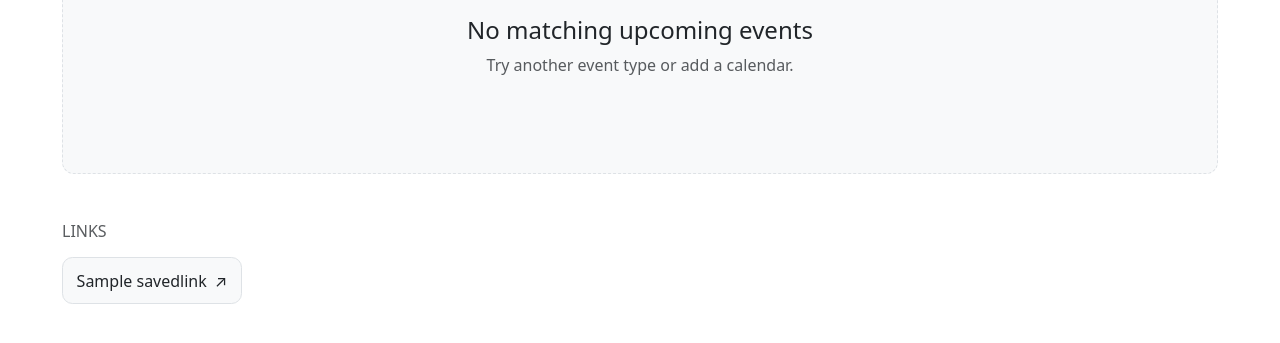
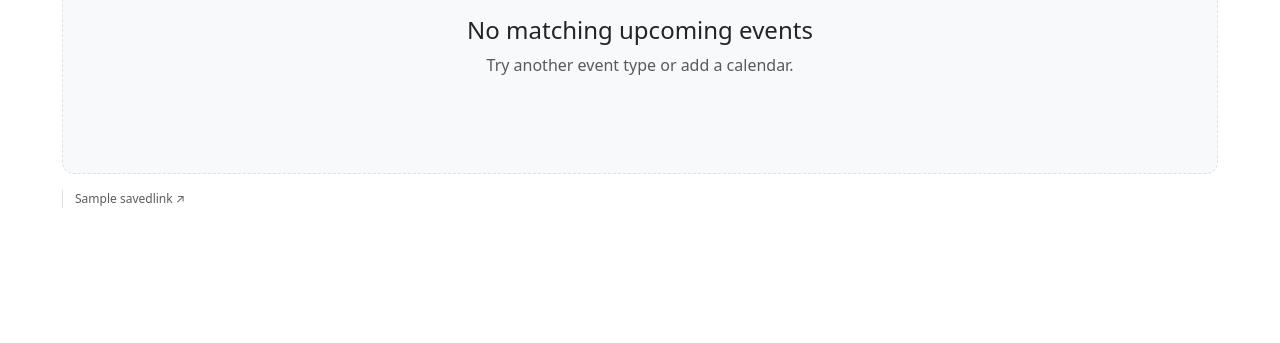
Before and after one commit to sri/gamescal, a Django app: page / in a window 1280 px wide. Shown: the part 300-643 px from the top of the page. Run offline with Django 5.2, Linux system fonts and the light colour scheme; tables that the repository leaves empty hold one stand-in row (values such as "Sample post"); data that the repository does not hold is empty.

Commit message:
Move saved links beside the footer version

```diff
--- a/static/css/base.css
+++ b/static/css/base.css
@@ -182,37 +182,6 @@ a {
   grid-template-columns: minmax(8rem, 0.6fr) minmax(12rem, 1.4fr) auto;
   gap: 0.5rem;
   margin-top: 0.75rem;
-}
-
-.page-saved-link-list {
-  display: flex;
-  flex-wrap: wrap;
-  gap: 0.75rem;
-}
-
-.page-saved-link {
-  display: inline-flex;
-  max-width: 100%;
-  align-items: center;
-  gap: 0.5rem;
-  padding: 0.65rem 0.85rem;
-  border: 1px solid var(--bs-border-color);
-  border-radius: 0.65rem;
-  color: var(--bs-body-color);
-  background: var(--bs-tertiary-bg);
-  text-decoration: none;
-}
-
-.page-saved-link span:first-child {
-  overflow: hidden;
-  text-overflow: ellipsis;
-  white-space: nowrap;
-}
-
-.page-saved-link:hover {
-  border-color: var(--bs-primary-border-subtle);
-  color: var(--bs-primary-text-emphasis);
-  background: var(--bs-primary-bg-subtle);
 }
 
 @media (max-width: 575.98px) {
@@ -892,3 +861,32 @@ a {
 .build-version a:hover {
   text-decoration: underline;
 }
+
+.footer-meta,
+.footer-saved-links {
+  display: flex;
+  min-width: 0;
+  align-items: center;
+  flex-wrap: wrap;
+  gap: 0.75rem;
+}
+
+.footer-saved-links {
+  padding-left: 0.75rem;
+  border-left: 1px solid var(--bs-border-color);
+  font-size: 0.75rem;
+}
+
+.footer-saved-links a {
+  max-width: 16rem;
+  overflow: hidden;
+  color: var(--bs-secondary-color);
+  text-decoration: none;
+  text-overflow: ellipsis;
+  white-space: nowrap;
+}
+
+.footer-saved-links a:hover {
+  color: var(--bs-primary);
+  text-decoration: underline;
+}
--- a/templates/_base.html
+++ b/templates/_base.html
@@ -37,11 +37,20 @@
     {% endblock content %}
   </main>
 
-  {% if request.gamescal_access_granted or build_info %}
+  {% if request.gamescal_access_granted or build_info or saved_links %}
   <footer class="container shared-access-footer">
-    {% if build_info %}
-      <small class="build-version"><a href="{{ build_info.commit_url }}" target="_blank" rel="noopener" title="View this commit on GitHub"><code>{{ build_info.sha }}</code>:{{ build_info.committed_date|date:"Y-m-d" }}</a>({{ build_info.committed_at|timesince }} ago)</small>
-    {% endif %}
+    <div class="footer-meta">
+      {% if build_info %}
+        <small class="build-version"><a href="{{ build_info.commit_url }}" target="_blank" rel="noopener" title="View this commit on GitHub"><code>{{ build_info.sha }}</code>:{{ build_info.committed_date|date:"Y-m-d" }}</a>({{ build_info.committed_at|timesince }} ago)</small>
+      {% endif %}
+      {% if saved_links %}
+        <nav class="footer-saved-links" aria-label="Saved links">
+          {% for link in saved_links %}
+            <a href="{{ link.url }}" target="_blank" rel="noopener" title="{{ link.url }}">{% if link.name %}{{ link.name }}{% else %}{{ link.url }}{% endif %}<span aria-hidden="true"> ↗</span></a>
+          {% endfor %}
+        </nav>
+      {% endif %}
+    </div>
     {% if request.gamescal_access_granted %}
       <form method="post" action="{% url 'shared_access_lock' %}">
         {% csrf_token %}
--- a/templates/pages/home.html
+++ b/templates/pages/home.html
@@ -223,18 +223,4 @@
     </div>
   {% endif %}
 </section>
-
-{% if saved_links %}
-<section class="page-saved-links my-5" aria-labelledby="saved-links-heading">
-  <h2 class="h6 text-uppercase text-body-secondary mb-3" id="saved-links-heading">Links</h2>
-  <nav class="page-saved-link-list" aria-label="Saved links">
-    {% for link in saved_links %}
-      <a class="page-saved-link" href="{{ link.url }}" target="_blank" rel="noopener" title="{{ link.url }}">
-        <span>{% if link.name %}{{ link.name }}{% else %}{{ link.url }}{% endif %}</span>
-        <span aria-hidden="true">↗</span>
-      </a>
-    {% endfor %}
-  </nav>
-</section>
-{% endif %}
 {% endblock content %}
```
Also changed, not shown: pages/tests.py (+5 -2 lines).
